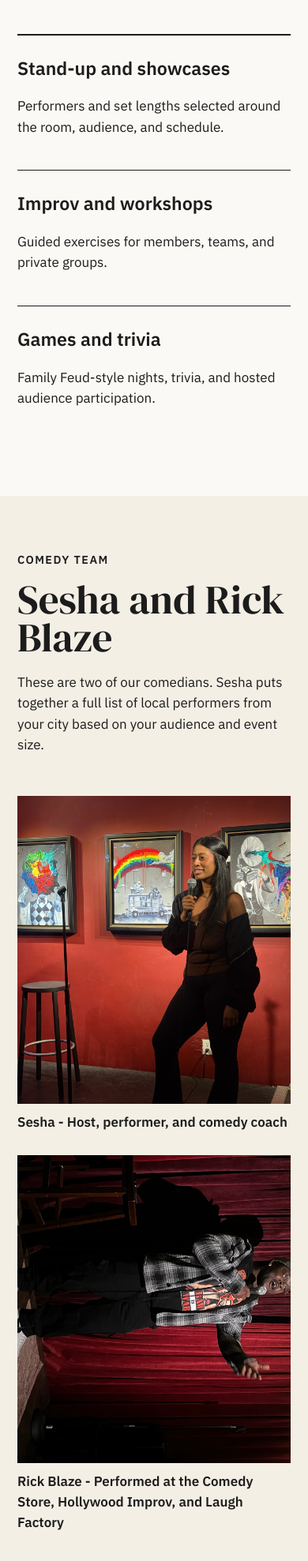
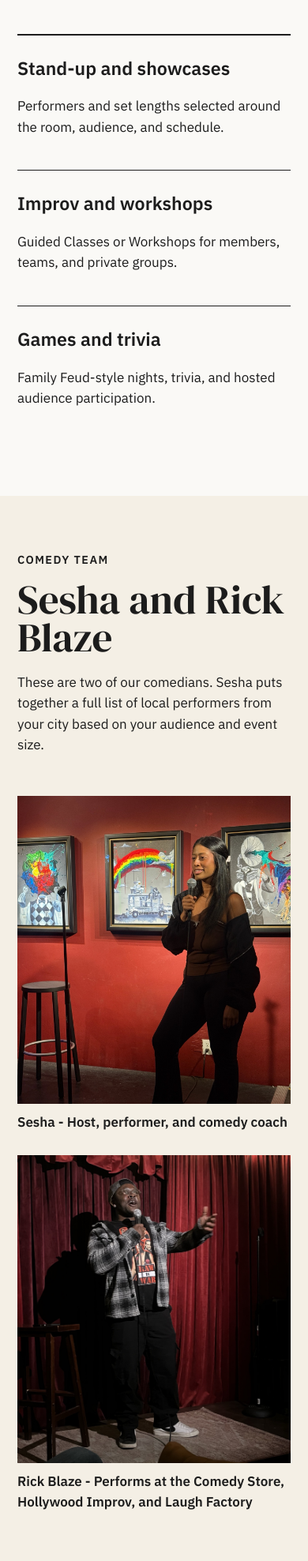
Before and after one commit to binophotography1-del/sesha-country-club-site, a website: page service-comedy.html in a window 390 px wide. Shown: the part 1269-3246 px from the top of the page at 79% size. Drawn offline with Linux system fonts and the light colour scheme.

Commit message:
Fix Rick's photo rendering sideways due to stale EXIF orientation tag
The earlier sips -r 180 pixel rotation left the original iPhone EXIF
Orientation tag (6) intact, so browsers applied an extra 90-degree
rotation on top of the already-corrected pixels. Stripped the EXIF
metadata entirely (macOS's own tools weren't surfacing this tag, which
is why it looked fine everywhere except in an actual browser) and
renamed the file to guarantee a clean fetch with no cached old version.

Also: "Performed" -> "Performs" under Rick's photo, and updated the
Improv and workshops description to "Guided Classes or Workshops".

```diff
--- a/service-comedy.html
+++ b/service-comedy.html
@@ -4,8 +4,8 @@
 <body class="site-page variant-c c-inner-page"><a class="skip-link" href="#main">Skip to content</a><header class="site-top"><a class="site-brand" href="index.html">Sesha Dasari</a><nav aria-label="Main navigation"><a href="c-services.html">Services</a><a class="nav-action" href="c-contact.html?service=comedy#event-brief">Contact Us</a></nav></header>
 <main id="main">
   <section class="service-detail-hero"><div><p class="eyebrow">Sesha, Rick Blaze, and guest performers</p><h1>Comedy</h1><p class="lead">Stand-up, improv, trivia, hosted games, and custom sets - built around your audience and room.</p><a class="primary-button" href="c-contact.html?service=comedy#event-brief">Plan a comedy night</a></div><img src="assets/sesha-comedy-stage.jpg" alt="Sesha Dasari performing comedy with a microphone" width="1204" height="1606"></section>
-  <section class="detail-list" aria-labelledby="comedy-includes"><p class="eyebrow">Available formats</p><h2 id="comedy-includes">Choose a show, an interactive format, or both.</h2><div><article><h3>Stand-up and showcases</h3><p>Performers and set lengths selected around the room, audience, and schedule.</p></article><article><h3>Improv and workshops</h3><p>Guided exercises for members, teams, and private groups.</p></article><article><h3>Games and trivia</h3><p>Family Feud-style nights, trivia, and hosted audience participation.</p></article></div></section>
-  <section class="performer-pair" aria-labelledby="comedy-team-title"><div><p class="eyebrow">Comedy team</p><h2 id="comedy-team-title">Sesha and Rick Blaze</h2><p>These are two of our comedians. Sesha puts together a full list of local performers from your city based on your audience and event size.</p></div><div class="performer-images"><figure><img src="assets/sesha-comedy-stage.jpg" alt="Sesha Dasari performing comedy with a microphone" width="1204" height="1606"><figcaption>Sesha - Host, performer, and comedy coach</figcaption></figure><figure><img src="assets/rick-action.jpg" alt="Rick Blaze performing stand-up comedy on stage" width="3024" height="4032"><figcaption>Rick Blaze - Performed at the Comedy Store, Hollywood Improv, and Laugh Factory</figcaption></figure></div></section>
+  <section class="detail-list" aria-labelledby="comedy-includes"><p class="eyebrow">Available formats</p><h2 id="comedy-includes">Choose a show, an interactive format, or both.</h2><div><article><h3>Stand-up and showcases</h3><p>Performers and set lengths selected around the room, audience, and schedule.</p></article><article><h3>Improv and workshops</h3><p>Guided Classes or Workshops for members, teams, and private groups.</p></article><article><h3>Games and trivia</h3><p>Family Feud-style nights, trivia, and hosted audience participation.</p></article></div></section>
+  <section class="performer-pair" aria-labelledby="comedy-team-title"><div><p class="eyebrow">Comedy team</p><h2 id="comedy-team-title">Sesha and Rick Blaze</h2><p>These are two of our comedians. Sesha puts together a full list of local performers from your city based on your audience and event size.</p></div><div class="performer-images"><figure><img src="assets/sesha-comedy-stage.jpg" alt="Sesha Dasari performing comedy with a microphone" width="1204" height="1606"><figcaption>Sesha - Host, performer, and comedy coach</figcaption></figure><figure><img src="assets/rick-action-2.jpg" alt="Rick Blaze performing stand-up comedy on stage" width="3024" height="4032"><figcaption>Rick Blaze - Performs at the Comedy Store, Hollywood Improv, and Laugh Factory</figcaption></figure></div></section>
   <section class="reel-section" aria-labelledby="comedy-reels-title"><div><p class="eyebrow">Watch the work</p><h2 id="comedy-reels-title">See a clip from each comedian.</h2></div><div class="reel-grid"><div class="reel-embed-col"><p class="reel-label">Sesha</p><div class="yt-short-wrap"><iframe src="https://www.youtube.com/embed/_l_6gKEIYZw" title="Sesha comedy clip" frameborder="0" allow="accelerometer; autoplay; clipboard-write; encrypted-media; gyroscope; picture-in-picture" allowfullscreen loading="lazy"></iframe></div><a class="reel-full-link" href="https://youtu.be/PHWbJ5M9j_U" target="_blank" rel="noreferrer">Watch Sesha's full comedy reel</a></div><div class="reel-embed-col"><p class="reel-label">Rick Blaze</p><div class="yt-short-wrap"><iframe src="https://www.youtube.com/embed/2zD4kbOwt7c" title="Rick Blaze comedy clip" frameborder="0" allow="accelerometer; autoplay; clipboard-write; encrypted-media; gyroscope; picture-in-picture" allowfullscreen loading="lazy"></iframe></div><a class="reel-full-link" href="https://youtu.be/G4u2fZau9xM" target="_blank" rel="noreferrer">Watch Rick's full comedy reel</a></div></div></section>
   <section class="inner-cta"><div><p class="eyebrow">Plan the format</p><h2>Tell us about the members in the room.</h2></div><a class="primary-button" href="c-contact.html?service=comedy#event-brief">Send the event brief</a></section>
 </main><footer><p>Sesha Dasari · Texas / California · Open to worldwide travel</p><nav aria-label="Footer navigation"><a href="index.html">Home</a><a href="c-services.html">Services</a><a href="c-team.html">Team</a></nav></footer><script src="c-site.js" defer></script></body></html>
```
Also changed, not shown: assets/rick-action-2.jpg (added), assets/rick-action.jpg (deleted).
